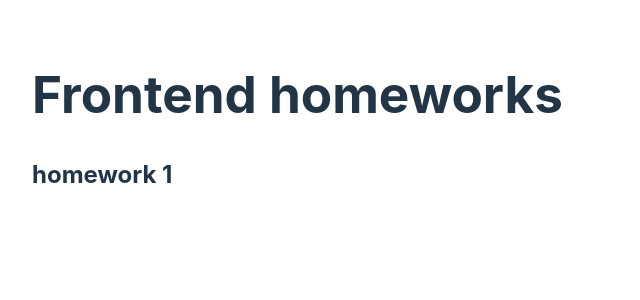
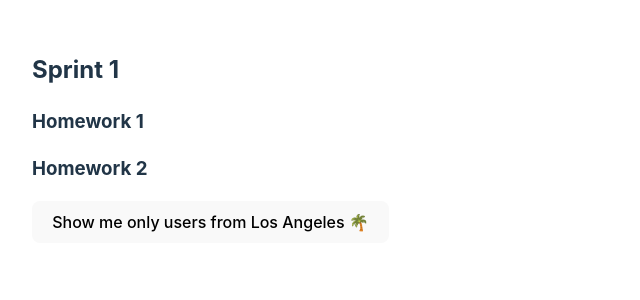
Before and after one commit to it-incubator/homework-front, a React (Vite) app: page / in a window 1280 px wide. Shown: the top 300 px of the page, without its empty margins (0-640 px from the left). Built offline with nearby package versions, Linux system fonts and the light colour scheme.

Commit message:
feat: add hw-2

```diff
--- a/src/App.tsx
+++ b/src/App.tsx
@@ -1,11 +1,13 @@
 import './App.css'
 import { Homework1 } from './homeworks/hw-1/homework-1.tsx'
+import { Homework2 } from './homeworks/hw-2/homework-2.tsx'
 
 export function App() {
   return (
     <>
-      <h1>Frontend homeworks</h1>
+      <h2>Sprint 1</h2>
       <Homework1 />
+      <Homework2 />
     </>
   )
 }
--- a/src/homeworks/hw-1/homework-1.tsx
+++ b/src/homeworks/hw-1/homework-1.tsx
@@ -1,7 +1,10 @@
-// Отрендери компонент UserList и передай в него массив USERS
-// - Пропиши типизацию для объектов User и Address
-// - Протипизируй пропсы для компонента UserList, избавься от any
-// - Отрендери данные в UserList
+/*
+ * Задание
+ * 1. Отрендери компонент UserList и передай в него массив USERS
+ * - Пропиши типизацию для объектов User и Address
+ * - Протипизируй пропсы для компонента UserList, избавься от any
+ * - Отрендери данные в UserList: там должны отображаться имя, возраст и адрес пользователя
+ * */
 
 const USERS: any[] = [
   { id: 1, name: 'John', age: 25, address: { street: '123 Main St', city: 'New York' } },
@@ -32,7 +35,7 @@ type Address = {
 export const Homework1 = () => {
   return (
     <section id={'hw01'}>
-      <h2>homework 1</h2>
+      <h3>Homework 1</h3>
       {/* render UserList component */}
     </section>
   )
--- /dev/null
+++ b/src/homeworks/hw-2/homework-2.tsx
@@ -0,0 +1,60 @@
+import { UserList } from './user-list.tsx'
+import { useState } from 'react'
+
+/*
+ * Задание
+ * 1. Отрендери список пользователей. В этот раз используй компонент UserItem
+ * 2. Реализуй фильтрацию пользователей. При нажатии на кнопку "Show me only users from Los Angeles 🌴",
+ * должны отобразиться только пользователи из Лос-Анджелеса
+ * 3. Добавь типизация там, где это необходимо (удали все any)
+ *
+ * Дополнительное задание:
+ * - добавь кнопку "Reset filter" которая будет сбрасывать фильтр и снова показывать всех пользователей
+ * */
+
+const USERS: User[] = [
+  { id: 1, name: 'John', age: 25, address: { street: '123 Main St', city: 'New York' } },
+  { id: 2, name: 'Alice', age: 30, address: { street: '456 Elm St', city: 'San Francisco' } },
+  { id: 3, name: 'Bob', age: 35, address: { street: '789 Oak St', city: 'Seattle' } },
+  { id: 4, name: 'John', age: 44, address: { street: '123 Maple Ave', city: 'Dallas' } },
+  { id: 5, name: 'Mary', age: 13, address: { street: '456 Elm St', city: 'Los Angeles' } },
+  { id: 6, name: 'James', age: 18, address: { street: '987 Pine Rd', city: 'Dallas' } },
+  { id: 7, name: 'Jennifer', age: 21, address: { street: '654 Birch Ct', city: 'Seattle' } },
+  { id: 8, name: 'Robert', age: 4, address: { street: '876 Spruce Way', city: 'San Francisco' } },
+  {
+    id: 9,
+    name: 'Jessica',
+    age: 12,
+    address: { street: '543 Willow Dr', city: 'San Francisco' },
+  },
+  { id: 10, name: 'Emily', age: 55, address: { street: '765 Aspen Blvd', city: 'Los Angeles' } },
+]
+
+export type User = {
+  id: number
+  name: string
+  age: number
+  address: Address
+}
+
+export type Address = {
+  street: string
+  city: string
+}
+
+export const Homework2 = () => {
+  const [users, setUsers] = useState(USERS)
+
+  const filterLosAngelesUsers = () => {
+    // Add filtration logic here
+    // Only users from Los Angeles should be displayed
+    // 🧙‍♂️ Hint: use the setUsers to update the list of users
+  }
+
+  return (
+    <section id={'hw02'}>
+      <h3>Homework 2</h3>
+      <UserList users={users} filterLosAngelesUsers={filterLosAngelesUsers} />
+    </section>
+  )
+}
--- /dev/null
+++ b/src/homeworks/hw-2/user-item.tsx
@@ -0,0 +1,13 @@
+type UserItemProps = {
+  // ... add type definition
+}
+
+// remove any
+export const UserItem = (props: any) => {
+  return (
+    <li key={props.user.id} id={`hw02-user-${props.user.id}`}>
+      <strong>{props.user.name}</strong> (Age: {props.user.age})<strong> Address: </strong>
+      {props.user.address.street}, {props.user.address.city}
+    </li>
+  )
+}
--- /dev/null
+++ b/src/homeworks/hw-2/user-list.tsx
@@ -0,0 +1,21 @@
+import { UserItem } from './user-item.tsx'
+
+type UserListProps = {
+  users: any // add typing
+  filterLosAngelesUsers: any // add typing
+}
+
+export const UserList = (props: UserListProps) => {
+  return (
+    <div id={'hw02-users'}>
+      <button
+        id={'hw02-filter-button'}
+        // add onClick
+      >
+        Show me only users from Los Angeles 🌴
+      </button>
+
+      <ul>{/* отрендери список пользователей. В этот раз используй компонент UserItem */}</ul>
+    </div>
+  )
+}
```
Also changed, not shown: src/homeworks/hw-1/user-list.tsx (renamed from src/homeworks/hw-1/userlist.tsx).
